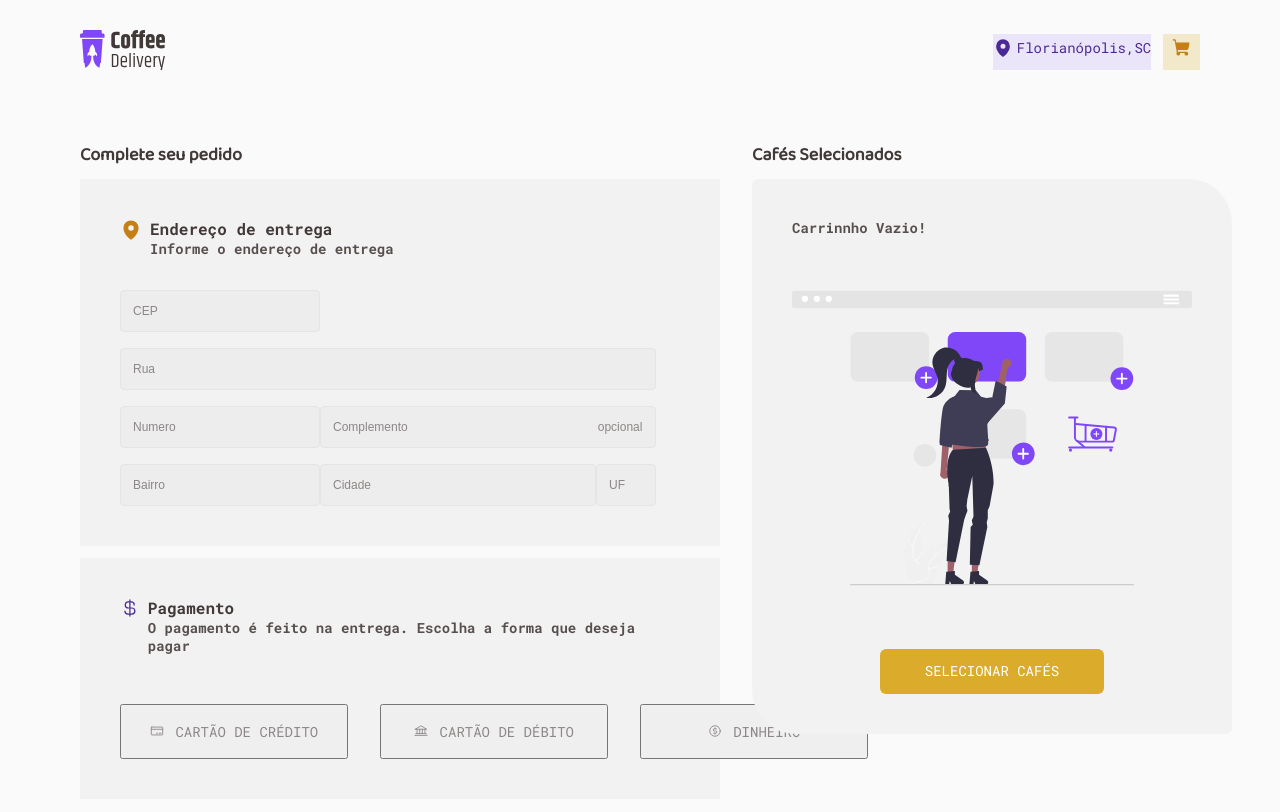
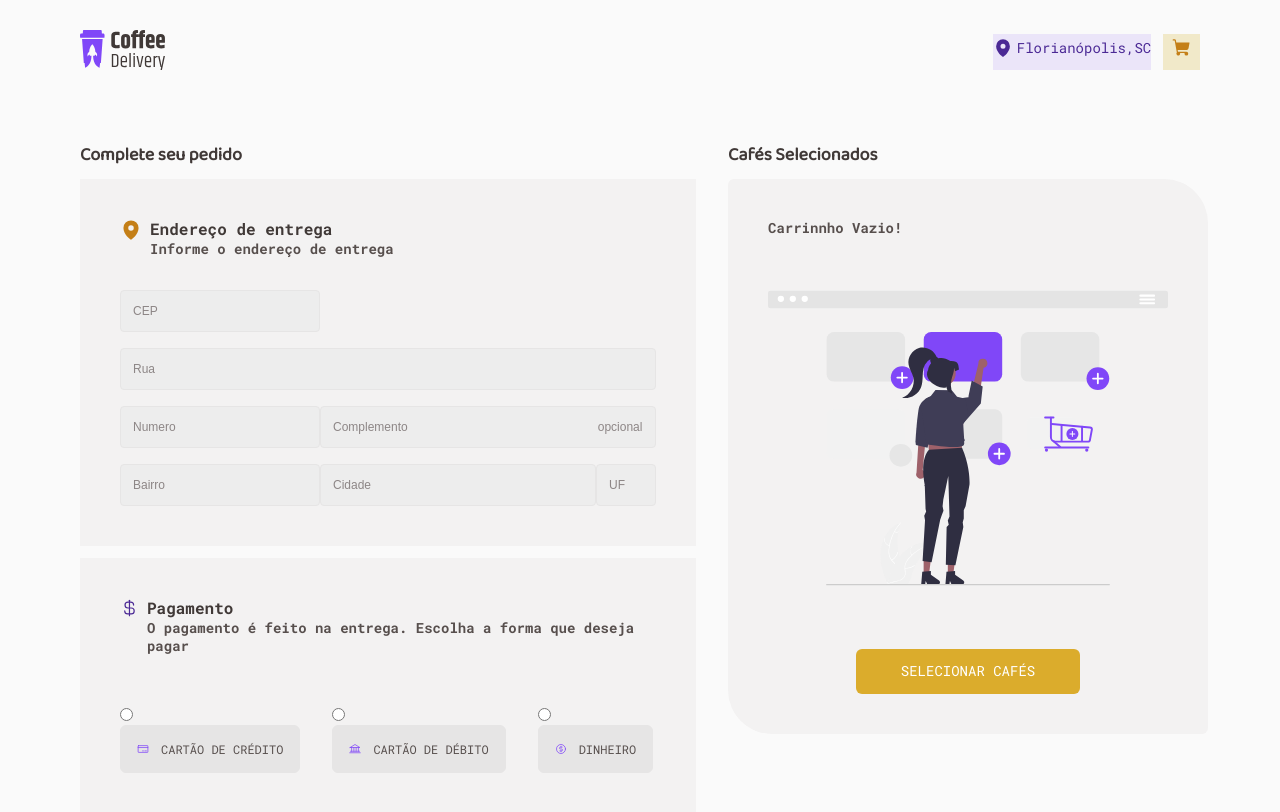
Before and after one commit to ReinaldoARamos/Ignite_Coffee_Delivery-, a React (Vite) app: page /completeOrder in a window 1280 px wide. Shown: the top 812 px of the page. Built offline with nearby package versions, Linux system fonts and the light colour scheme.

Commit message:
arrumando a estilziação dos botões passando o styled componetne para div, porém por algum motivo o checked nao marca ao clicar em tudo...mesmo estando tudo no mesmo container

```diff
--- a/src/Pages/CompleteOrder/components/CompleteOrderForm/PaymentForm.tsx
+++ b/src/Pages/CompleteOrder/components/CompleteOrderForm/PaymentForm.tsx
@@ -2,17 +2,9 @@ import { Money, CreditCard, Bank, CurrencyCircleDollar } from "phosphor-react";
 import { useTheme } from "styled-components";
 import { PaymentButton } from "../../components/PaymentButtons/index";
 import { PaymentButtonContainer, PaymentFormContainer } from "./style";
-/*
-  <PaymentButton
-        text="Crédito"
-        icon={<CreditCard size={20} color={colors.colors["brand-purple-dark"]} />}
-      />
-      <PaymentButton
-        text="Débito"
-        icon={<Bank size={20} color={colors.colors["brand-purple-dark"]} />}
-      />* */
 
-const PaymentMethod = {
+
+export const PaymentMethod = {
   credit: {
     label: "cartão de crédito",
     icon: <CreditCard></CreditCard>,
@@ -28,18 +20,22 @@ const PaymentMethod = {
   },
 };
 export function PaymentForm() {
-  const colors = useTheme();
+
 
   return (
-    <PaymentButtonContainer>
+
+    <PaymentButtonContainer >
       {Object.entries(PaymentMethod).map(([key, {label, icon}]) => (
         <PaymentButton
+
           label={label}
           icon={icon}
           id={key}
           value={key}
+
         />
       ))}
     </PaymentButtonContainer>
+
   );
 }
--- a/src/Pages/CompleteOrder/components/CompleteOrderForm/style.ts
+++ b/src/Pages/CompleteOrder/components/CompleteOrderForm/style.ts
@@ -39,12 +39,14 @@ grid-auto-flow: dense;
 `
 
 export const PaymentFormContainer = styled(SectionBaseStyle)`
-    margin-bottom: 15rem;
+
 
 `
 
 export const PaymentButtonContainer = styled.div`
 margin-top: 3rem;
 display: flex;
-gap: 2rem
+gap: 2rem;
+
+
 `
--- a/src/Pages/CompleteOrder/components/PaymentButtons/index.tsx
+++ b/src/Pages/CompleteOrder/components/PaymentButtons/index.tsx
@@ -1,4 +1,3 @@
-import { CreditCard } from "phosphor-react";
 import { InputHTMLAttributes, ReactNode } from "react";
 import { ContentContainer, PaymentButtonStyle } from "./style";
 
@@ -16,11 +15,9 @@ export function PaymentButton({
 }: PaymentMethodsProps) {
   return (
     <PaymentButtonStyle>
-         <input id={id} {...props} name="PaymentMethod" />
+         <input  id={id} type="radio" name="PaymentMethod"/>
           <label>
       <ContentContainer>
-
-
         {icon}
         {label}
       </ContentContainer>
--- a/src/Pages/CompleteOrder/components/PaymentButtons/style.tsx
+++ b/src/Pages/CompleteOrder/components/PaymentButtons/style.tsx
@@ -1,52 +1,41 @@
 import styled, { css } from "styled-components";
 
-export const PaymentButtonStyle = styled.button`
-
- input{
-
-
-visibility: hidden ;
-  appearance: none;
-
-  display: none ;
+export const PaymentButtonStyle = styled.div`
+input {
 
 }
-
- input:checked + label div{
-
-${(theme) => css`
-background: ${({ theme }) => theme.colors["brand-purple-light"]};
-border: 1px solid ${({ theme }) => theme.colors["brand-purple"]};
-
+input:checked + label div {
+  ${({ theme }) => css`
+    background: ${theme.colors["brand-purple-light"]};
+    border-color: ${theme.colors["brand-purple"]};
     &:hover {
-    background: 1px solid ${({ theme }) => theme.colors["brand-purple-light"]};
-
+      background: ${theme.colors["brand-purple-light"]};
     }
   `}
 }
-
-
 `;
 
 export const ContentContainer  = styled.div`
-
-  border: none;
-  width: 14rem;
-  height: 3.188rem;
+padding: 0 1rem;
+background: ${({ theme }) => theme.colors["base-button"]};
+color: ${({ theme }) => theme.colors["base-text"]};
 display: flex;
 align-items: center;
-  gap: 0.725rem;
-  justify-content: center;
+justify-content: flex-start;
+gap: 0.75rem;
+font-size: 0.75rem;
+text-transform: uppercase;
 border-radius: 6px;
-  text-transform: uppercase;
-  font-size: ${({ theme }) => theme.textSizes["text-regular-s"]};
-  color: ${({ theme }) => theme.colors["base-label"]};
+height: 3rem;
+border: 1px solid ${({ theme }) => theme.colors["base-button"]};
 transition: 0.4s;
 
+
+svg {
+  color: ${({ theme }) => theme.colors["brand-purple"]};
+}
 &:hover {
-    border: 1px solid ${({ theme }) => theme.colors["brand-purple"]};
-
+  background: ${({ theme }) => theme.colors["base-hover"]};
 }
-user-select: none ;
-
-`
+user-select: none;
+`;
```
Also changed, not shown: src/Pages/CompleteOrder/index.tsx (line endings or trailing spaces), 1 other file (tests, documents, lock files or other folders). Lines whose indentation alone changed are shown as unchanged.
